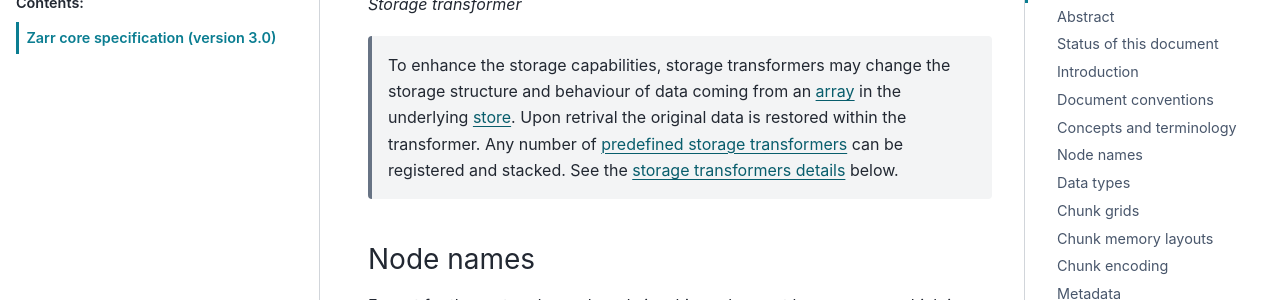
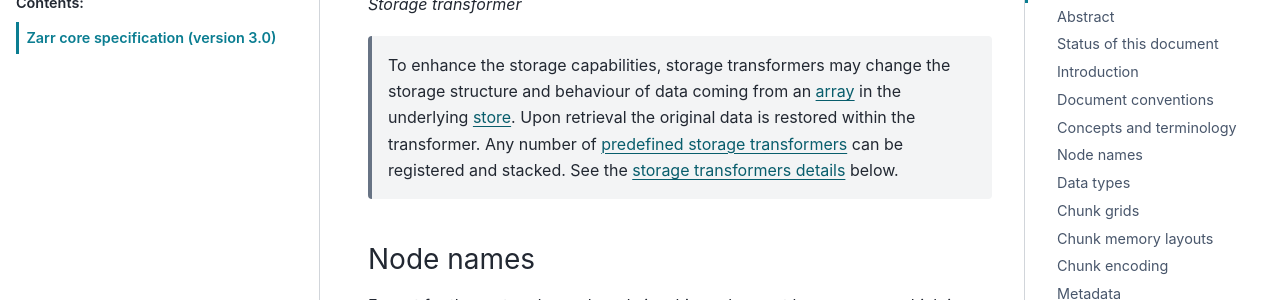
Before and after one commit to zarr-developers/zarr-specs, a Sphinx documentation site: the page built from docs/core/v3.0.rst, in a window 1280 px wide and 900 px high, scrolled down 8576 px. Shown: the part 153-453 px from the top of the window. Built offline with Sphinx 7.4.7 and the PyData theme 0.15.4, drawn with Linux system fonts in a browser that asks for light colours; some of the changed text lies outside the part shown.

Commit message:
Fix typos found by codespell

```diff
--- a/docs/core/v3.0.rst
+++ b/docs/core/v3.0.rst
@@ -418,8 +418,8 @@ conceptual model underpinning the Zarr format.
 
     To enhance the storage capabilities, storage transformers may
     change the storage structure and behaviour of data coming from
-    an array_ in the underlying store_. Upon retrival the original data is
-    restored within the transformer. Any number of `predefined storage
+    an array_ in the underlying store_. Upon retrieval the original data
+    is restored within the transformer. Any number of `predefined storage
     transformers`_ can be registered and stacked.
     See the `storage transformers details`_ below.
 
--- a/docs/extensions/data-types/struct/v1.0.rst
+++ b/docs/extensions/data-types/struct/v1.0.rst
@@ -66,7 +66,7 @@ Extension data types
 
 NumPy allows representation of `Structured Arrays`_ where each element of the
 array is actually some combination of fields, each of which may have its own
-unique data type. NumPy's Record Arrays (``numpy.recarray``) also use this data type. The actual data is stored as an opaque seqeuence of bytes
+unique data type. NumPy's Record Arrays (``numpy.recarray``) also use this data type. The actual data is stored as an opaque sequence of bytes
 (i.e. a structure) as represented by (``numpy.void``) and thus the string
 representation of this dtype in NumPy is ``'|Vn'`` where ``n`` is some integer
 number of bytes. In order to be able to properly interpret data of this type
```
Also changed, not shown: other parts of docs/core/v3.0.rst (+2 -2 lines).
